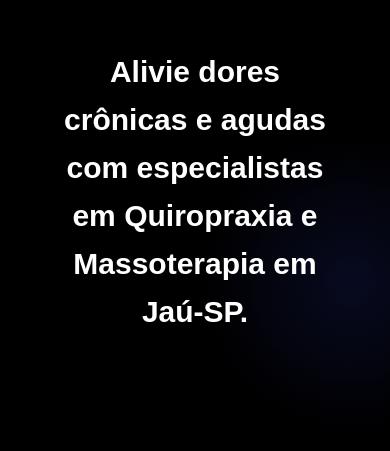
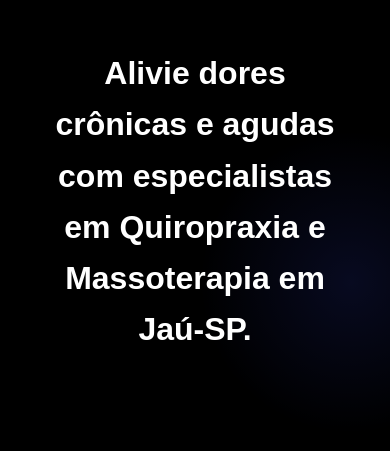
Before and after one commit to fermartjunior/Projeto-Tassa, a plain HTML site: page index.html in a window 390 px wide. Shown: the part 393-844 px from the top of the page. Drawn offline with Linux system fonts and the light colour scheme.

Commit message:
Atualizaçao

```diff
--- a/style.css
+++ b/style.css
@@ -325,6 +325,10 @@ footer {
     font-size: 16px;
   }
 
+  .destaque h1 {
+    font-size: 32px;
+  }
+
   .planos-container {
     margin-top: 80px;
   }
```
